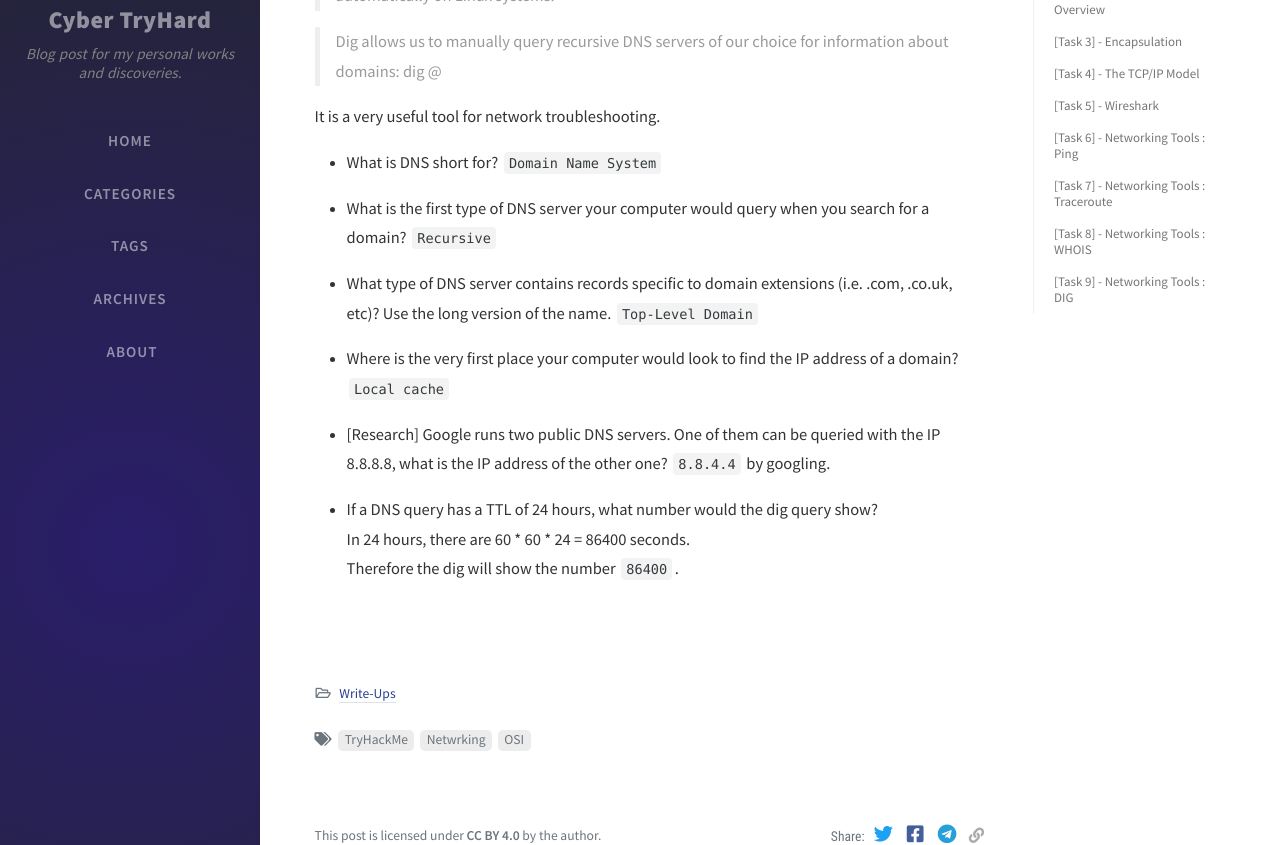
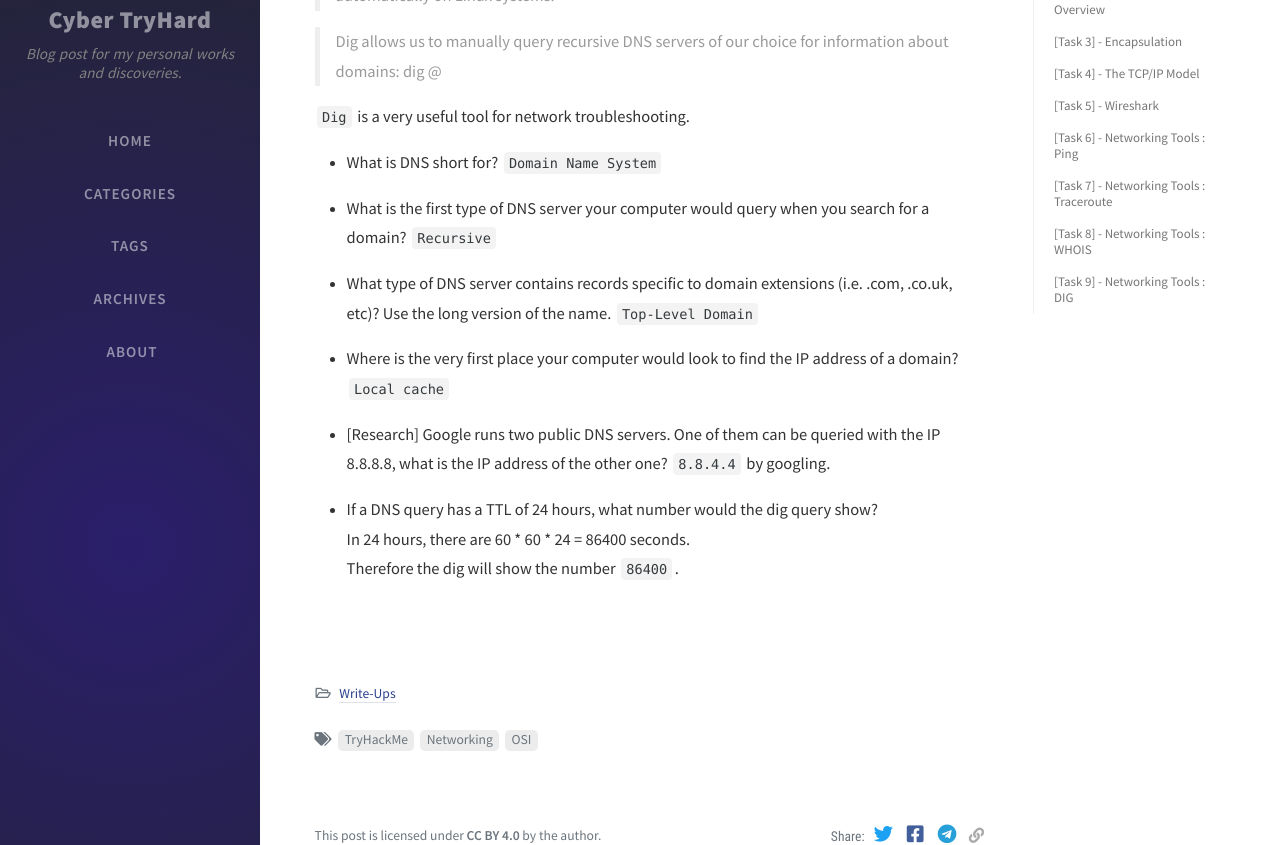
Before and after one commit to Juliette1012/Juliette1012.github.io, a Jekyll site: the page built from _posts/2020-08-31-THM-Introductory-Networking.md, in a window 1280 px wide and 1400 px high, scrolled down 4492 px. Shown: the part 154-999 px from the top of the window. Built offline with Jekyll 4.4.1, drawn with Linux system fonts in a browser that asks for light colours; nearby versions of some CDN libraries; comment, search, counter and statistics services are not loaded.

Commit message:
update Intro-networking

```diff
--- a/_posts/2020-08-31-THM-Introductory-Networking.md
+++ b/_posts/2020-08-31-THM-Introductory-Networking.md
@@ -2,7 +2,7 @@
 layout: post
 title: Write-Up [THM] Introductory Networking
 categories: [Write-Ups]
-tags: [TryHackMe, Netwrking, OSI]
+tags: [TryHackMe, Networking, OSI]
 featured-image:  thm/intro-networking/theme.png
 featured-image-alt: Introductory Networking
 ---
@@ -149,7 +149,7 @@ We're going to look at the `ping` command.
 > Dig allows us to manually query recursive DNS servers of our choice for information about domains:
 dig <domain> @<dns-server-ip>
 
-It is a very useful tool for network troubleshooting.
+`Dig` is a very useful tool for network troubleshooting.
 
 * What is DNS short for? `Domain Name System`
 
```
